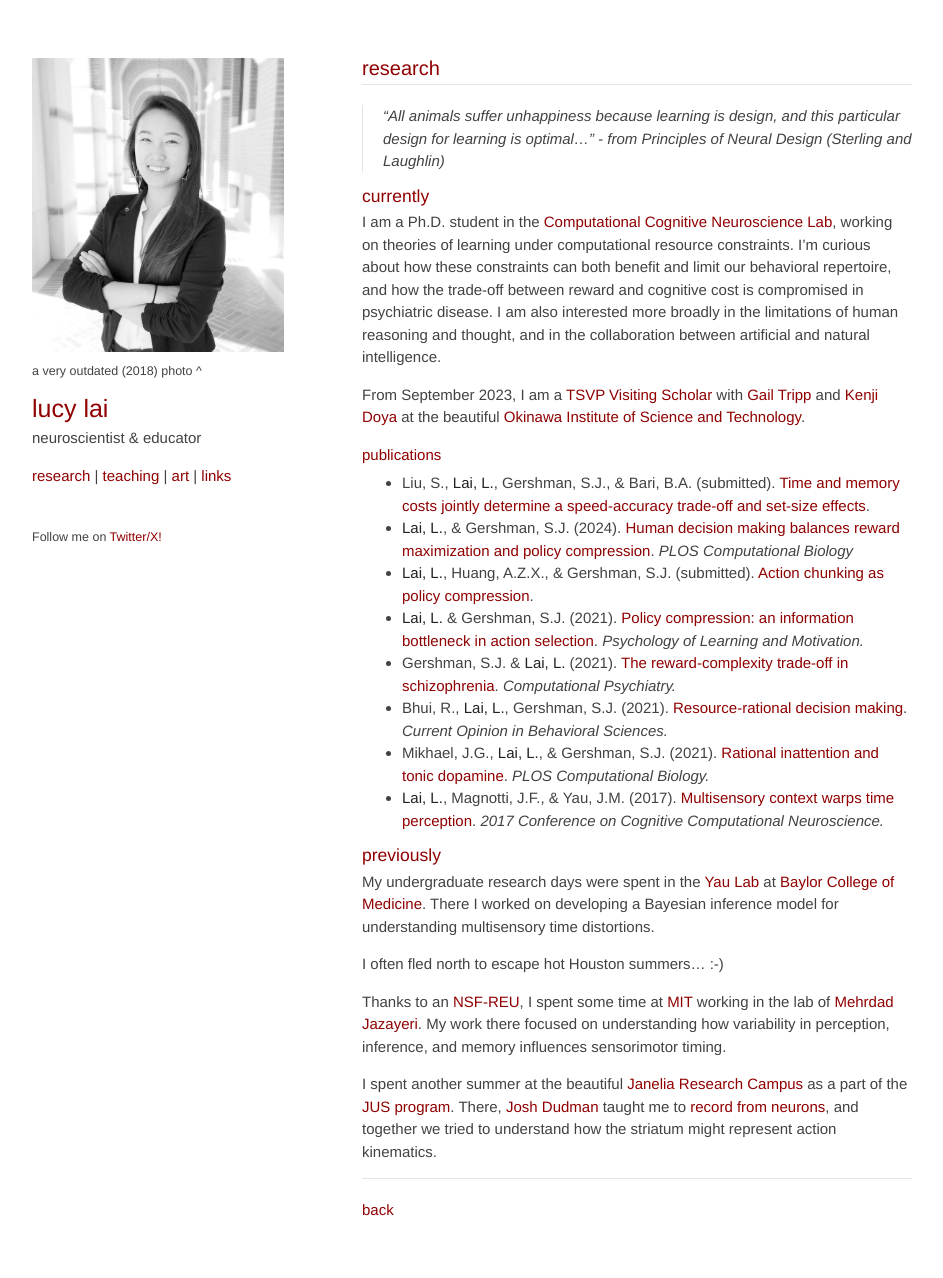
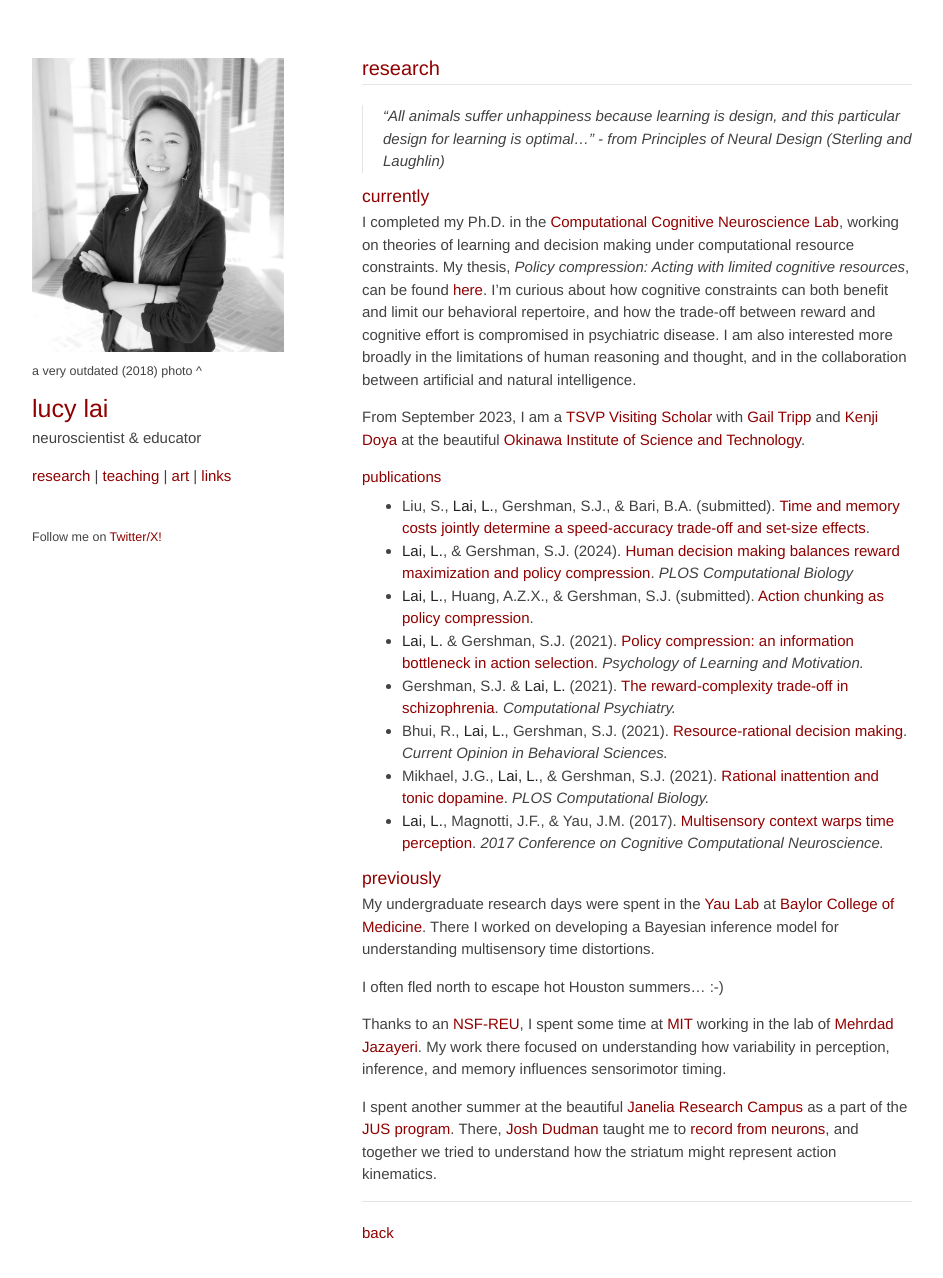
Before and after one commit to lucylai96/lucylai96.github.io, a Jekyll site: the page built from research.md, in a window 1280 px wide and 1309 px high. Shown: the top 1278 px of the window, without its empty margins (168-1111 px from the left). Built offline with Jekyll 4.4.1, drawn with Linux system fonts in a browser that asks for light colours; our own code applies the rules of GitHub Pages for plain Markdown files.

Commit message:
Update research.md

```diff
--- a/research.md
+++ b/research.md
@@ -5,7 +5,7 @@
 > "All animals suffer unhappiness because learning is design, and this particular design for learning is optimal..."  - from Principles of Neural Design (Sterling and Laughlin)
 
 ### currently
-I am a Ph.D. student in the [Computational Cognitive Neuroscience Lab](http://gershmanlab.com/index.html){:target="_blank"}, working on theories of learning under computational resource constraints. I’m curious about how these constraints can both benefit and limit our behavioral repertoire, and how the trade-off between reward and cognitive cost is compromised in psychiatric disease. I am also interested more broadly in the limitations of human reasoning and thought, and in the collaboration between artificial and natural intelligence.
+I completed my Ph.D. in the [Computational Cognitive Neuroscience Lab](http://gershmanlab.com/index.html){:target="_blank"}, working on theories of learning and decision making under computational resource constraints. My thesis, _Policy compression: Acting with limited cognitive resources_, can be found <a href="https://dash.harvard.edu/handle/1/37378979" target="_blank">here</a>. I’m curious about how cognitive constraints can both benefit and limit our behavioral repertoire, and how the trade-off between reward and cognitive effort is compromised in psychiatric disease. I am also interested more broadly in the limitations of human reasoning and thought, and in the collaboration between artificial and natural intelligence.
 
 From September 2023, I am a [TSVP Visiting Scholar](https://groups.oist.jp/tsvp){:target="_blank"} with [Gail Tripp](https://groups.oist.jp/hdnu){:target="_blank"} and [Kenji Doya](https://groups.oist.jp/ncu){:target="_blank"} at the beautiful [Okinawa Institute of Science and Technology](https://oist.jp){:target="_blank"}.
 
```
